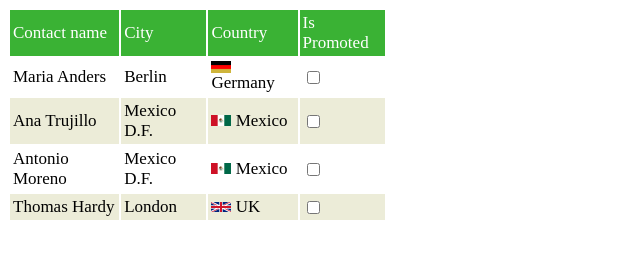
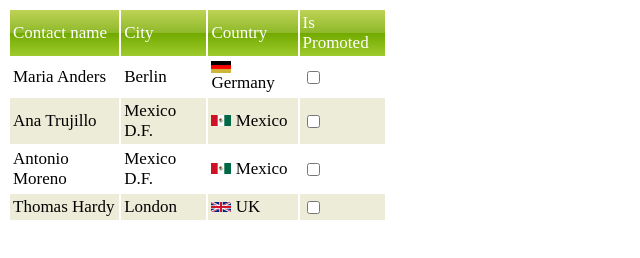
Before and after one commit to Kalito98/CSS, a plain HTML site: page CSS Overview/Problem 2/index.html in a window 1280 px wide. Shown: the whole page, without its empty margins (0-640 px from the left). Drawn offline with Linux system fonts and the light colour scheme.

Commit message:
homework

```diff
--- a/CSS Overview/Problem 2/style.css
+++ b/CSS Overview/Problem 2/style.css
@@ -9,7 +9,7 @@ th, td {
     font-size: 17px;
 }
 #top{
-    background-color: hsla(117, 55%, 45%, 1);
+    background:  linear-gradient(to bottom, rgba(191,210,85,1) 0%,rgba(142,185,42,1) 50%,rgba(114,170,0,1) 51%,rgba(158,203,45,1) 100%);
     color: white;
 }
 .two{
```
